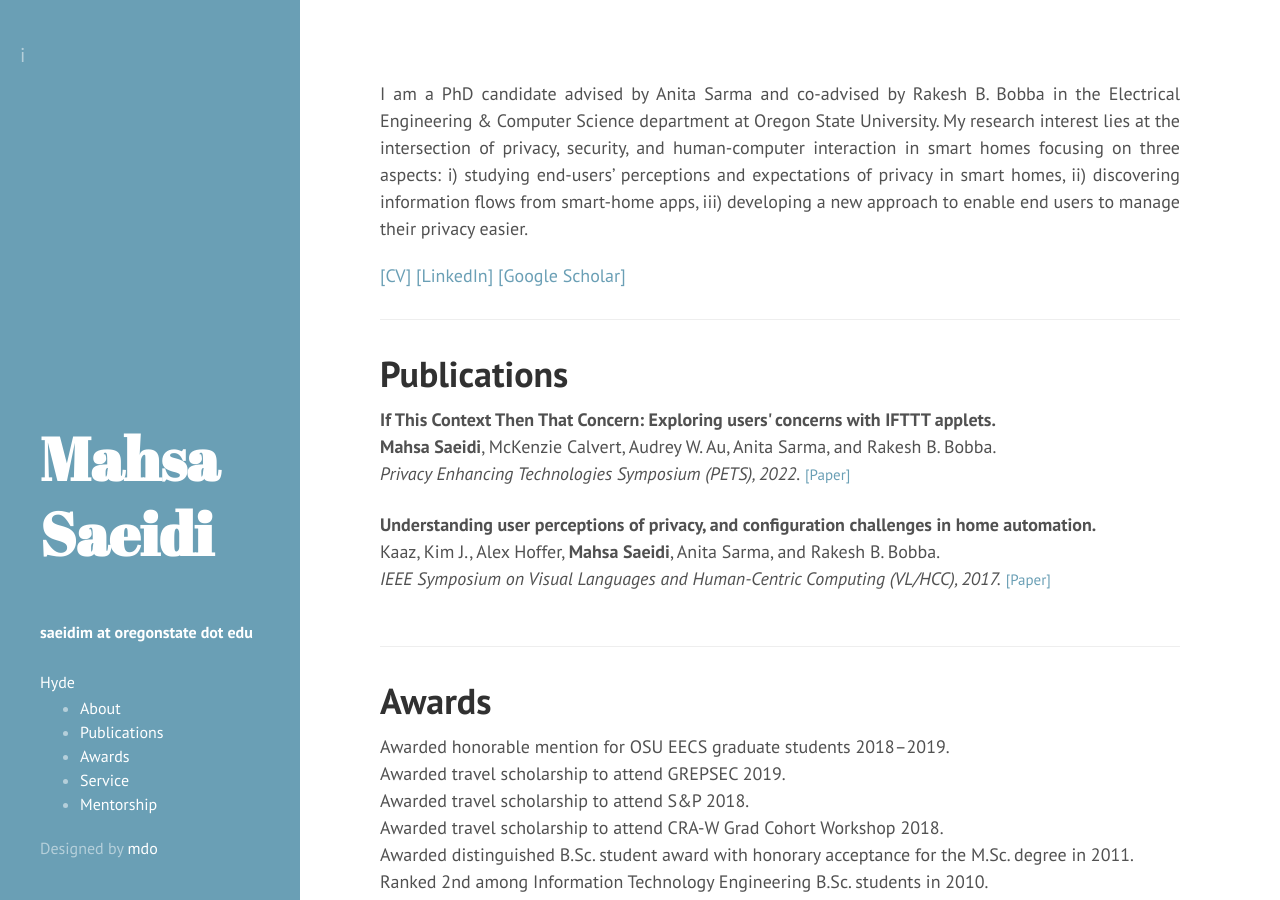
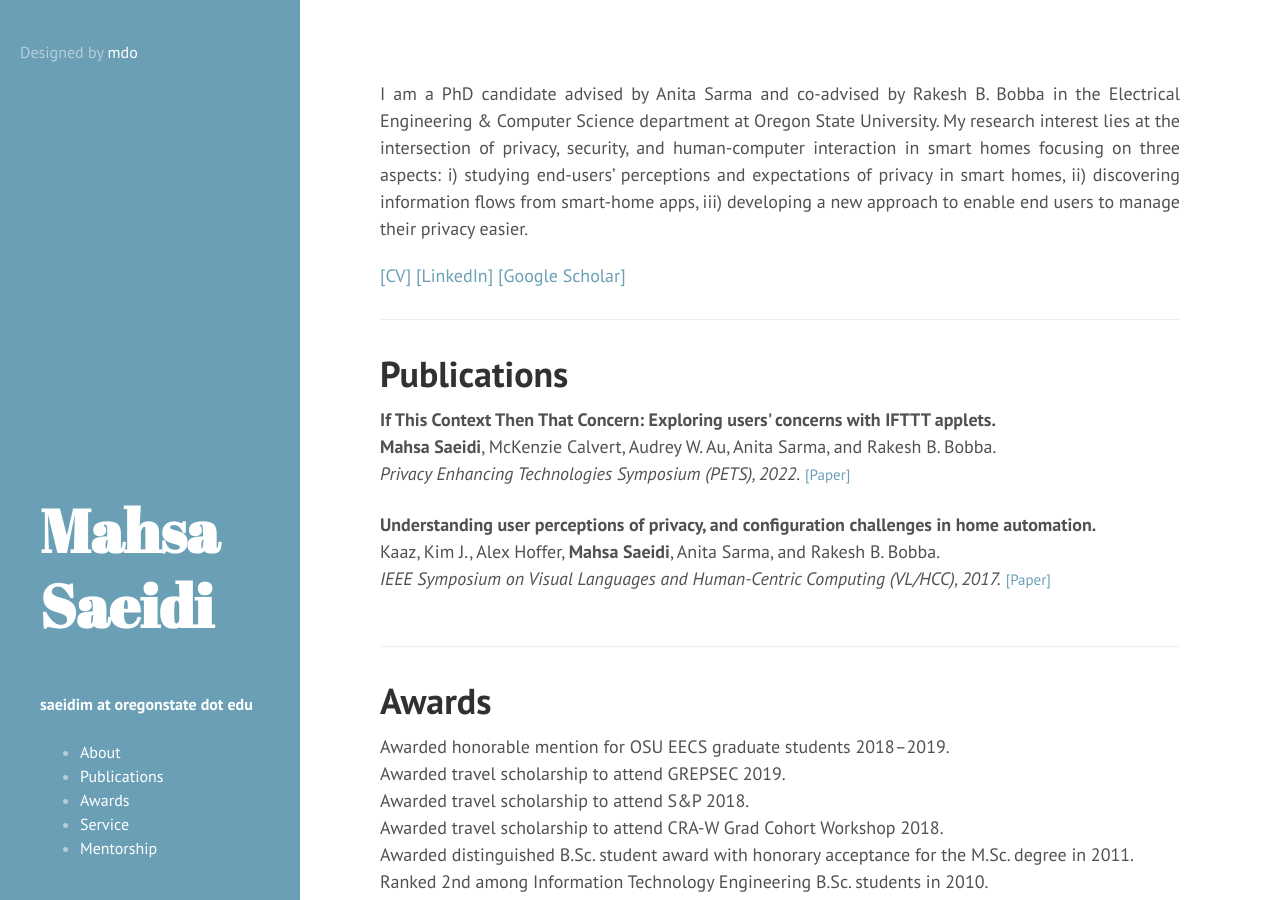
Before and after one commit to gitmahsa/gitmahsa.github.io, a Jekyll site: the page built from index.html, in a window 1280 px wide and 900 px high. Built offline with Jekyll 4.4.1, drawn with Linux system fonts in a browser that asks for light colours; the list of posts is cut into pages by our own code.

Commit message:
third update

```diff
--- a/_includes/sidebar.html
+++ b/_includes/sidebar.html
@@ -1,4 +1,4 @@
-<div class="sidebar">i
+<div class="sidebar">
   <div class="container sidebar-sticky">
     <div class="sidebar-about">
       <h1>
@@ -14,51 +14,6 @@
       <p style="color:white;"> <font size="3"> saeidim at oregonstate dot edu </p>
       </h1>
    </div>
-    <nav class="sidebar-nav">
-{% comment %}
-      <a class="sidebar-nav-item{% if page.url == site.baseurl %} active{% endif %}" href="{{ site.baseurl }}">Home</a>
-
-{% endcomment %}
-      {% comment %}
-        The code below dynamically generates a sidebar nav of pages with
-        `layout: page` in the front-matter. See readme for usage.
-      {% endcomment %}
-
-      {% assign pages_list = site.pages %}
-      {% for node in pages_list %}
-        {% if node.title != null %}
-          {% if node.layout == "page" %}
-            <a class="sidebar-nav-item{% if page.url == node.url %} active{% endif %}" href="{{ node.url }}">{{ node.title }}</a>
-          {% endif %}
-        {% endif %}
-      {% endfor %}
-{% comment %}
-      <a class="sidebar-nav-item" href="{{ site.github.repo }}/archive/v{{ site.version }}.zip">Download</a>
-      <a class="sidebar-nav-item" href="{{ site.github.repo }}">GitHub project</a>
-{% endcomment %}
-    <!--  <span class="sidebar-nav-item">Currently v{{ site.version }}</span>-->
-
-{% comment %}
-<div class="education-container container-block"  >
-                <h2 class="container-block-title"> <font  size="2px" color="#FFFFFF"> Education</font></h2>
-                <div class="item">
-                    <h4 class="degree"><font  size="2px" color="#FFFFFF">PhD in  Computer Science</font></h4>
-                    <h5 class="meta"><font  size="2px" color="#FFFFFF">Oregon State University</font></h5>
-                    <div class="time">2017 - Present</div>
-                </div><!--//item-->
-                <div class="item">
-                    <h4 class="degree"><font  size="2px" color="#FFFFFF">MSc in Info Security</font></h4>
-                    <h5 class="meta"><font  size="2px" color="#FFFFFF">Amirkabir University of Technology</font></h5>
-                    <div class="time">2011 - 2013</div>
-                </div><!--//item-->
-                <div class="item">
-                    <h4 class="degree"><font  size="2px" color="#FFFFFF">BS in IT Engineering/Software Engineering</font></h4>
-                    <h5 class="meta"><font  size="2px" color="#FFFFFF">Amirkabir University of Technology</font></h5>
-                    <div class="time">2007 - 2011</div>
-                </div><!--//item-->
-            </div><!--//education-container-->
-{% endcomment %}
-<div class="collapse navbar-collapse" id="navbarSupportedContent">
 
 <ul class="navbar-nav">
         <li class="nav-item"><a class="nav-link js-scroll-trigger" href="./#">About</a></li>
```
